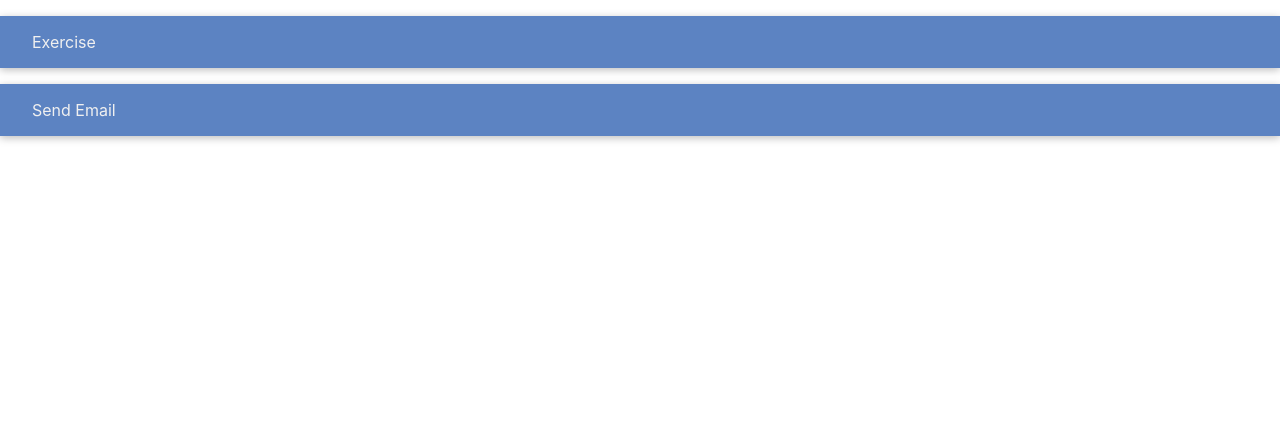
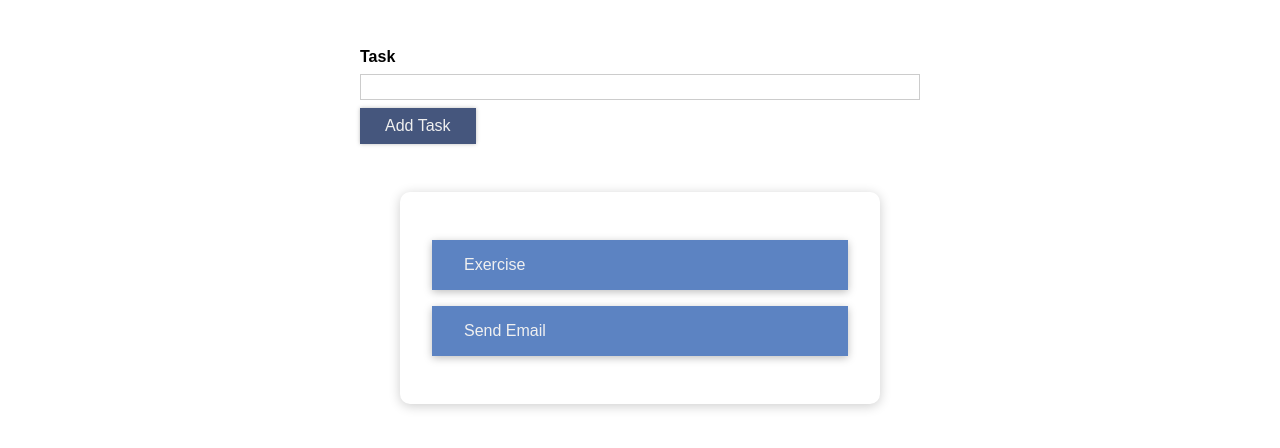
Before and after one commit to Esther-Yang/to-do-app, a React (Create React App) app: page / in a window 1280 px wide. Shown: the top 448 px of the page. Built offline with nearby package versions, Linux system fonts and the light colour scheme.

Commit message:
Add task input. Done CSS

```diff
--- a/src/App.css
+++ b/src/App.css
@@ -1,38 +1,14 @@
-.App {
-  text-align: center;
+#form-section {
+  width: 35rem;
+  max-width: 90%;
+  margin: 3rem auto;
 }
 
-.App-logo {
-  height: 40vmin;
-  pointer-events: none;
+#task-section {
+  width: 30rem;
+  max-width: 90%;
+  margin: 3rem auto;
+  padding: 2rem;
+  box-shadow: 0 2px 12px rgba(0, 0, 0, 0.2);
+  border-radius: 10px;
 }
-
-@media (prefers-reduced-motion: no-preference) {
-  .App-logo {
-    animation: App-logo-spin infinite 20s linear;
-  }
-}
-
-.App-header {
-  background-color: #282c34;
-  min-height: 100vh;
-  display: flex;
-  flex-direction: column;
-  align-items: center;
-  justify-content: center;
-  font-size: calc(10px + 2vmin);
-  color: white;
-}
-
-.App-link {
-  color: #61dafb;
-}
-
-@keyframes App-logo-spin {
-  from {
-    transform: rotate(0deg);
-  }
-  to {
-    transform: rotate(360deg);
-  }
-}
--- a/src/App.js
+++ b/src/App.js
@@ -1,6 +1,7 @@
 import "./App.css";
 import { Fragment, useState } from "react";
 import TaskList from "./components/TaskList";
+import TaskInput from "./components/TaskInput";
 
 function App() {
   //task list state, initial state is with 2 dummy tasks
@@ -29,7 +30,7 @@ function App() {
     });
   };
 
-  //Display the content
+  //Content in task section
   let content = <p>No tasks found.</p>;
 
   if (taskList.length > 0) {
@@ -38,7 +39,10 @@ function App() {
 
   return (
     <Fragment>
-      <section>{content}</section>
+      <section id="form-section">
+        <TaskInput onAdd={addTaskHandler} />
+      </section>
+      <section id="task-section">{content}</section>
     </Fragment>
   );
 }
--- /dev/null
+++ b/src/components/TaskInput.js
@@ -0,0 +1,43 @@
+import { Fragment } from "react";
+import { useState } from "react";
+import classes from "./TaskInput.module.css";
+import Button from "./UI/Button";
+
+const TaskInput = (props) => {
+  const [enteredValue, setEnteredValue] = useState("");
+  const [isValid, setIsValid] = useState(true);
+
+  const taskInputHandler = (event) => {
+    if (event.target.value.trim().length > 0) {
+      setIsValid(true);
+    }
+    setEnteredValue(event.target.value);
+  };
+
+  const formSubmitHandler = (event) => {
+    event.preventDefault();
+    if (enteredValue.trim().length === 0) {
+      setIsValid(false);
+      return;
+    }
+    props.onAdd(enteredValue);
+  };
+
+  return (
+    <Fragment>
+      <form onSubmit={formSubmitHandler}>
+        <div
+          className={`${classes["form-control"]} ${
+            !isValid && classes["invalid"]
+          }`}
+        >
+          <label>Task</label>
+          <input type="text" onChange={taskInputHandler} />
+        </div>
+        <Button type="submit">Add Task</Button>
+      </form>
+    </Fragment>
+  );
+};
+
+export default TaskInput;
--- /dev/null
+++ b/src/components/TaskInput.module.css
@@ -0,0 +1,32 @@
+.form-control {
+  margin: 0.5rem 0;
+}
+
+.form-control label {
+  font-weight: bold;
+  display: block;
+  margin-bottom: 0.5rem;
+  color: black;
+}
+
+.form-control input {
+  display: block;
+  width: 100%;
+  border: 1px solid #ccc;
+  font: inherit;
+  line-height: 1.5rem;
+  padding: 0 0.25rem;
+}
+
+.form-control input:focus {
+  outline: none;
+}
+
+.form-control.invalid input {
+  border-color: var(--main-red);
+  background: var(--main-light-red);
+}
+
+.form-control.invalid label {
+  color: var(--main-red);
+}
--- /dev/null
+++ b/src/components/UI/Button.js
@@ -0,0 +1,17 @@
+import React from "react";
+
+import classes from "./Button.module.css";
+
+const Button = (props) => {
+  return (
+    <button
+      type={props.type}
+      className={classes.button}
+      onClick={props.onClick}
+    >
+      {props.children}
+    </button>
+  );
+};
+
+export default Button;
--- /dev/null
+++ b/src/components/UI/Button.module.css
@@ -0,0 +1,27 @@
+.button {
+  width: 100%;
+  font: inherit;
+  padding: 0.5rem 1.5rem;
+  border: 1px solid var(--main-dark-blue);
+  color: var(--main-white);
+  background: var(--main-dark-blue);
+  box-shadow: 0 0 4px rgba(0, 0, 0, 0.26);
+  cursor: pointer;
+}
+
+.button:focus {
+  outline: none;
+}
+
+.button:hover,
+.button:active {
+  background: var(--main-blue);
+  border-color: var(--main-blue);
+  box-shadow: 0 0 8px rgba(0, 0, 0, 0.26);
+}
+
+@media (min-width: 768px) {
+  .button {
+    width: auto;
+  }
+}
--- a/src/index.css
+++ b/src/index.css
@@ -3,21 +3,20 @@
   --main-white: #f0f0f0;
   --main-gray: #303841;
   --main-red: #be3144;
-  /* --main-blue: #8aaae5; */
-  /* --main-blue: #45567d; */
+  --main-light-red: #be314436;
+  --main-light-blue: #8aaae5;
+  --main-dark-blue: #45567d;
   --main-blue: #5c83c2;
+}
+
+* {
+  box-sizing: border-box;
+}
+
+html {
+  font-family: sans-serif;
 }
 
 body {
   margin: 0;
-  font-family: -apple-system, BlinkMacSystemFont, "Segoe UI", "Roboto", "Oxygen",
-    "Ubuntu", "Cantarell", "Fira Sans", "Droid Sans", "Helvetica Neue",
-    sans-serif;
-  -webkit-font-smoothing: antialiased;
-  -moz-osx-font-smoothing: grayscale;
 }
-
-code {
-  font-family: source-code-pro, Menlo, Monaco, Consolas, "Courier New",
-    monospace;
-}
```
